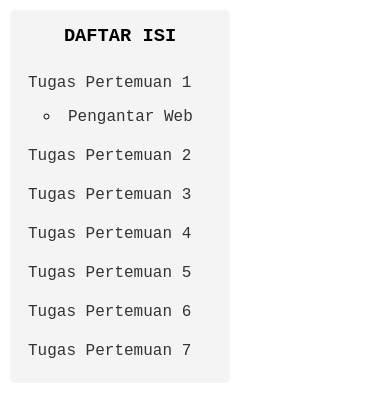
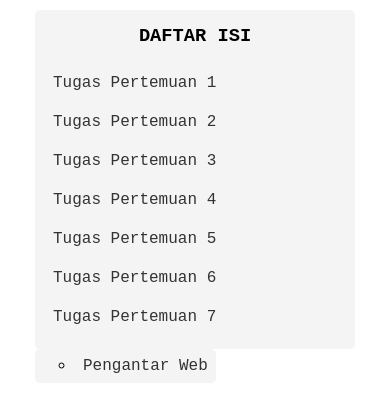
Before and after one commit to cicinakal/webdesign, a plain HTML site: page menu.html in a window 390 px wide. Both pictures are taken after a click on the item "Tugas Pertemuan 1". Drawn offline with Linux system fonts and the light colour scheme.

Commit message:
Update menu.html

```diff
--- a/menu.html
+++ b/menu.html
@@ -9,6 +9,8 @@
             margin: 0;
             padding: 0;
             font-family: Arial, sans-serif;
+            display: flex; /* Tambahkan display flex */
+            justify-content: center; /* Pusatkan sidebar */
         }
 
         .sidebar {
@@ -17,6 +19,7 @@
             padding: 10px;
             margin: 10px;
             border-radius: 5px;
+            position: relative; /* Tambahkan position relative */
         }
 
         .sidebar h3 {
@@ -50,10 +53,22 @@
 
         .submenu {
             display: none;
+            position: absolute; /* Tambahkan position absolute */
+            top: 100%; /* Geser submenu ke bawah */
+            left: 0; /* Geser submenu ke kiri */
+            background-color: #f4f4f4;
+            border-radius: 5px;
         }
 
         .submenu.active {
             display: block;
+        }
+
+        @media screen and (max-width: 600px) { /* Aturan media query untuk layar kecil */
+            .sidebar {
+                width: 100%;
+                max-width: 300px; /* Lebar maksimum sidebar */
+            }
         }
     </style>
 </head>
```
